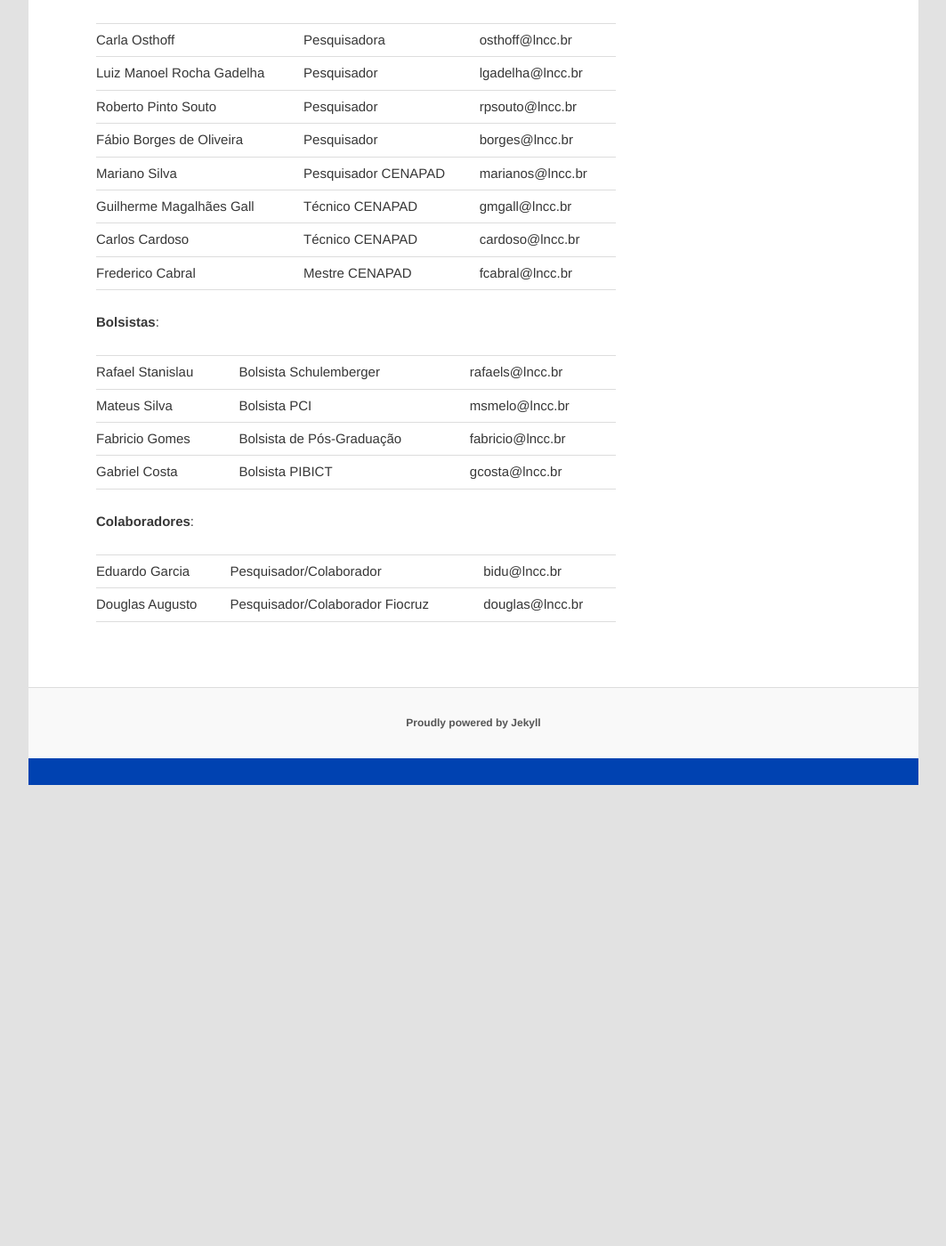
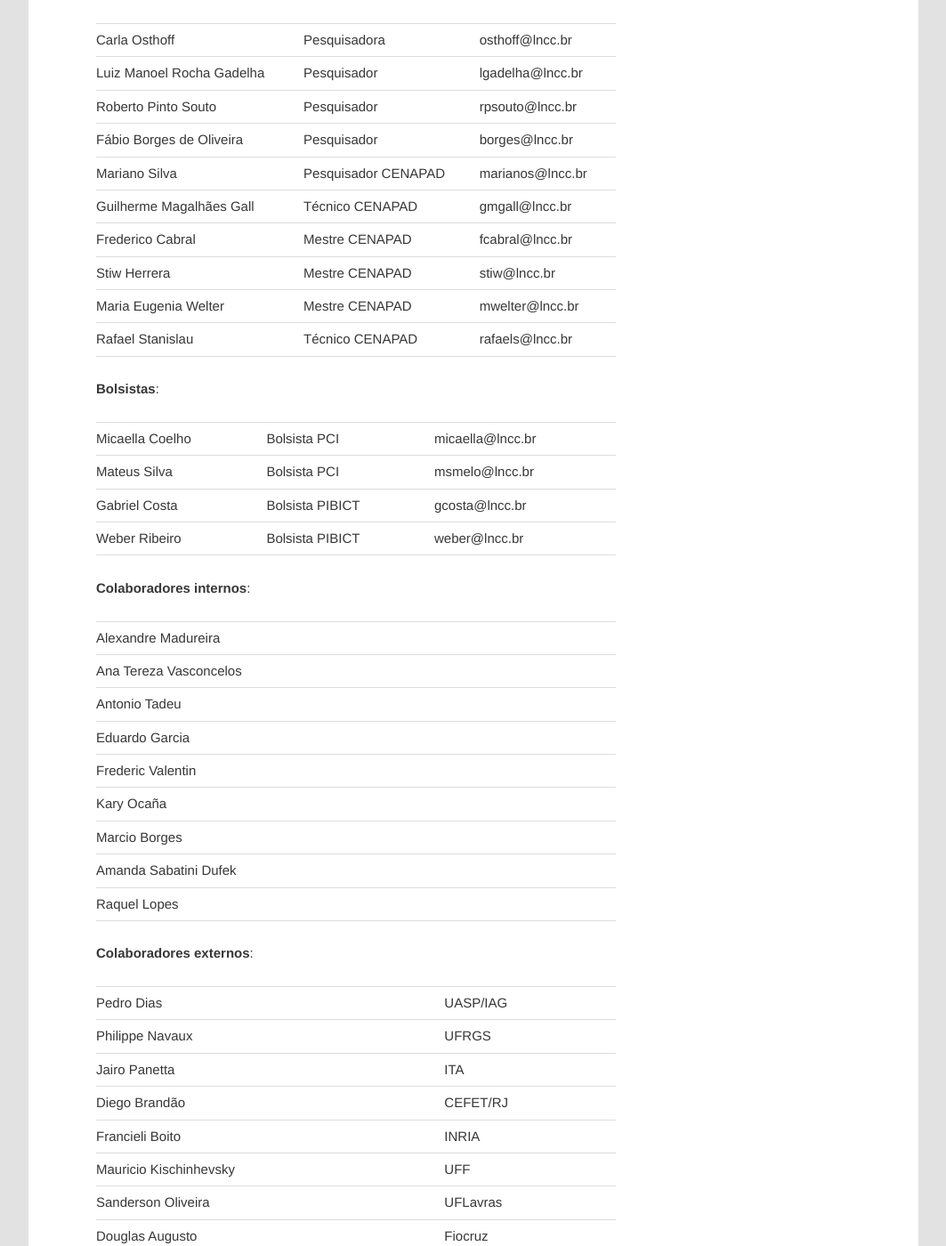
Before and after one commit to gmgall/site-cenapad, a Jekyll site: the page built from cenapad-rj/equipe/index.markdown, in a window 1280 px wide and 1400 px high, scrolled down 575 px. Shown: the whole window at 89% size, without its empty margins (108-1171 px from the left). Built offline with Jekyll 4.4.1, drawn with Linux system fonts in a browser that asks for light colours; Markdown is read by kramdown in place of the engine named in the settings; before the commit the page ends 1457 px from its top, so only the background shows below that; some of the changed text lies outside the part shown.

Commit message:
Atualiza página com a equipe

```diff
--- a/cenapad-rj/equipe/index.markdown
+++ b/cenapad-rj/equipe/index.markdown
@@ -67,14 +67,24 @@ wordpress_id: 35
 <td>gmgall@lncc.br</td>
 </tr>
 <tr>
-<td>Carlos Cardoso</td>
-<td>Técnico CENAPAD</td>
-<td>cardoso@lncc.br</td>
-</tr>
-<tr>
 <td>Frederico Cabral</td>
 <td>Mestre CENAPAD</td>
 <td>fcabral@lncc.br</td>
+</tr>
+<tr>
+<td>Stiw Herrera</td>
+<td>Mestre CENAPAD</td>
+<td>stiw@lncc.br</td>
+</tr>
+<tr>
+<td>Maria Eugenia Welter</td>
+<td>Mestre CENAPAD</td>
+<td>mwelter@lncc.br</td>
+</tr>
+<tr>
+<td>Rafael Stanislau</td>
+<td>Técnico CENAPAD</td>
+<td>rafaels@lncc.br</td>
 </tr>
 </tbody></table>
 
@@ -82,10 +92,11 @@ wordpress_id: 35
 
 
 <table>
-<tbody><tr>
-<td>Rafael Stanislau</td>
-<td>Bolsista Schulemberger</td>
-<td>rafaels@lncc.br</td>
+<tbody>
+<tr>
+<td>Micaella Coelho</td>
+<td>Bolsista PCI</td>
+<td>micaella@lncc.br</td>
 </tr>
 <tr>
 <td>Mateus Silva</td>
@@ -93,28 +104,96 @@ wordpress_id: 35
 <td>msmelo@lncc.br</td>
 </tr>
 <tr>
-<td>Fabricio Gomes</td>
-<td>Bolsista de Pós-Graduação</td>
-<td>fabricio@lncc.br</td>
-</tr>
-<tr>
 <td>Gabriel Costa</td>
 <td>Bolsista PIBICT</td>
 <td>gcosta@lncc.br</td>
 </tr>
+<tr>
+<td>Weber Ribeiro</td>
+<td>Bolsista PIBICT</td>
+<td>weber@lncc.br</td>
+</tr>
 </tbody></table>
 
-**Colaboradores**:
+**Colaboradores internos**:
 
 <table>
-<tbody><tr>
+<tbody>
+<tr>
+<td>Alexandre Madureira</td>
+</tr>
+<tr>
+<td>Ana Tereza Vasconcelos</td>
+</tr>
+<tr>
+<td>Antonio Tadeu</td>
+</tr>
+<tr>
 <td>Eduardo Garcia</td>
-<td>Pesquisador/Colaborador</td>
-<td>bidu@lncc.br</td>
+</tr>
+<tr>
+<td>Frederic Valentin</td>
+</tr>
+<tr>
+<td>Kary Ocaña</td>
+</tr>
+<tr>
+<td>Marcio Borges</td>
+</tr>
+<tr>
+<td>Amanda Sabatini Dufek</td>
+</tr>
+<tr>
+<td>Raquel Lopes</td>
+</tr>
+</tbody></table>
+
+**Colaboradores externos**:
+
+<table>
+<tbody>
+<tr>
+<td>Pedro Dias</td>
+<td>UASP/IAG</td>
+</tr>
+<tr>
+<td>Philippe Navaux</td>
+<td>UFRGS</td>
+</tr>
+<tr>
+<td>Jairo Panetta</td>
+<td>ITA</td>
+</tr>
+<tr>
+<td>Diego Brandão</td>
+<td>CEFET/RJ</td>
+</tr>
+<tr>
+<td>Francieli Boito</td>
+<td>INRIA</td>
+</tr>
+<tr>
+<td>Mauricio Kischinhevsky</td>
+<td>UFF</td>
+</tr>
+<tr>
+<td>Sanderson Oliveira</td>
+<td>UFLavras</td>
 </tr>
 <tr>
 <td>Douglas Augusto</td>
-<td>Pesquisador/Colaborador Fiocruz</td>
-<td>douglas@lncc.br</td>
+<td>Fiocruz</td>
+</tr>
+<tr>
+<td>Pedro Pais Lopes</td>
+<td>Exaflop</td>
+</tr>
+<tr>
+<td>Mateus Serpa</td>
+<td>UFRGS</td>
+</tr>
+<tr>
+<td>Jean Luca Bez</td>
+<td>UFRGS</td>
 </tr>
 </tbody></table>
```
